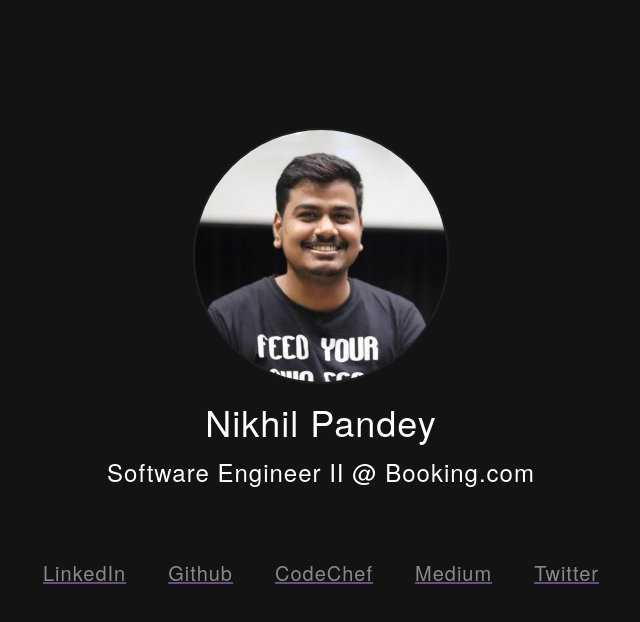
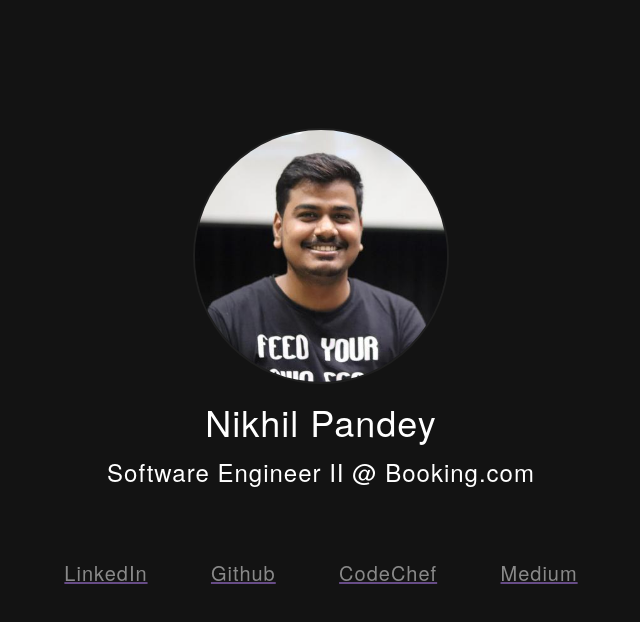
Before and after one commit to menikhilpandey/menikhilpandey.github.io, a React (Create React App) app: page / in a window 1280 px wide. Shown: the top 622 px of the page, without its empty margins (319-959 px from the left). Built offline with nearby package versions, Linux system fonts and the light colour scheme.

Commit message:
Improve code
Signed-off-by: Nikhil Pandey <menikhilpandey@gmail.com>

```diff
--- a/src/components/MenuOptions/index.js
+++ b/src/components/MenuOptions/index.js
@@ -84,12 +84,10 @@ class MenuOptions extends React.PureComponent {
     render() {
         return (
             <div className="MenuContainer">
-                {/* {this.renderResumeBtn()} */}
                 {this.renderLinkedInBtn()}
                 {this.renderGithubBtn()}
                 {this.renderCodeChefBtn()}
                 {this.renderMediumBtn()}
-                {this.renderTwitterBtn()}
             </div>
         )
     }
```
